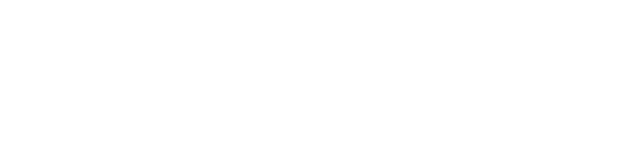
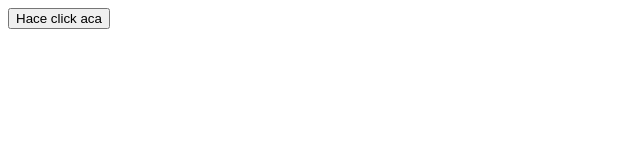
Before and after one commit to jpromanonet/guayerdClases, a plain HTML site: page Clase_05/index.html in a window 1280 px wide. Shown: the whole page, without its empty margins (0-640 px from the left). Drawn offline with Linux system fonts and the light colour scheme.

Commit message:
Intro a JS

```diff
--- a/Clase_05/index.html
+++ b/Clase_05/index.html
@@ -8,7 +8,7 @@
     <title>Intro a JS</title>
 </head>
 <body>
-
+    <button onclick="alert('Hiciste click en el boton!')">Hace click aca</button>
     <!-- Linkeando scripts. siempre abajo de todo en el body -->
     <script src="./app.js"></script>
 </body>
```
